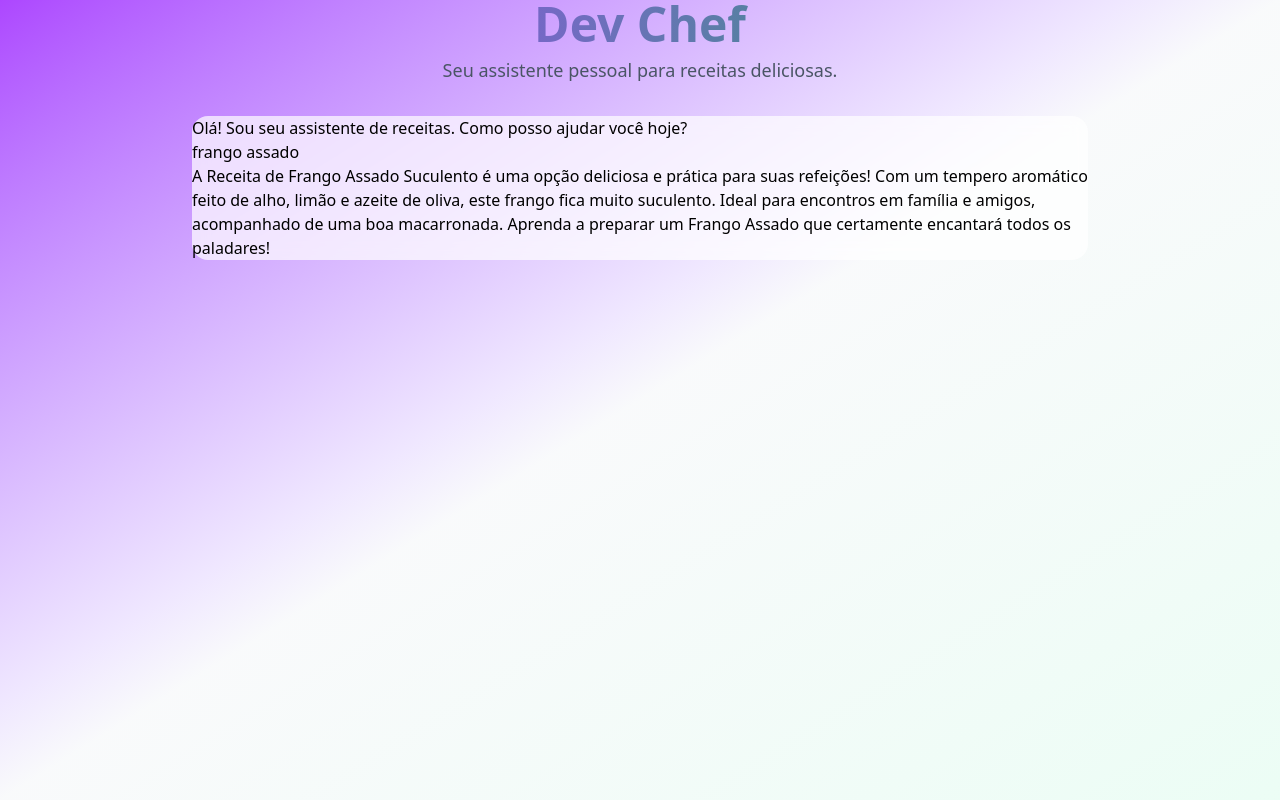
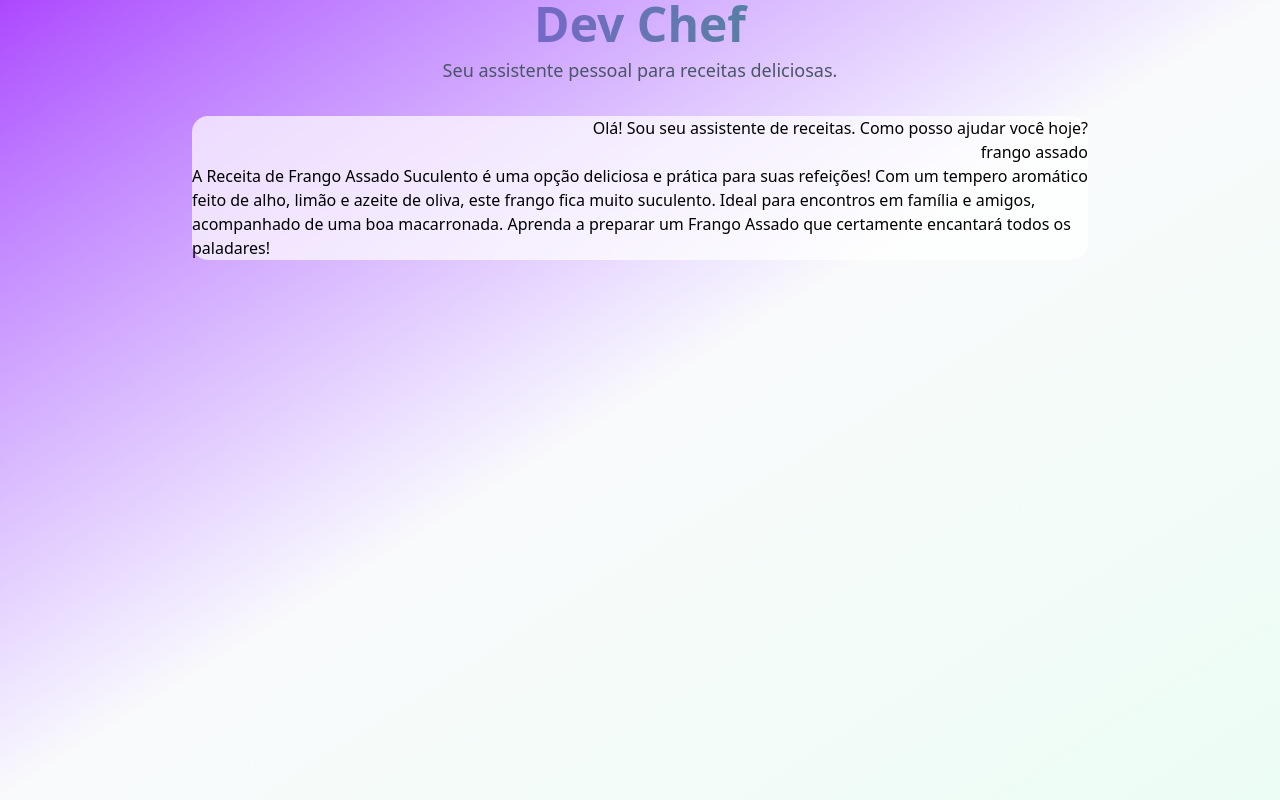
Before and after one commit to ThiagoGomes28/Criando-agente-de-IA, a React (Vite) app in the folder interface-receitas/: page / in a window 1280 px wide. Built offline with nearby package versions, Linux system fonts and the light colour scheme.

Commit message:
Add: Adicionar Mensagem.jsx

```diff
--- a/interface-receitas/src/components/ListaMessagens.jsx
+++ b/interface-receitas/src/components/ListaMessagens.jsx
@@ -1,11 +1,11 @@
-
+import Mensagem from "./Mensagem"
 
 const ListaMessagens = ({mensagens}) => {
 
     return (
        <div>
             {mensagens.map(mensagem => (
-                <div key={mensagem.id}>{mensagem.texto}</div>
+                <Mensagem key={mensagem.id} mensagem={mensagem}/>
             ))}
        </div>
     )
--- /dev/null
+++ b/interface-receitas/src/components/Mensagem.jsx
@@ -0,0 +1,15 @@
+
+
+const Mensagem = ({mensagem}) => {
+const isBot = mensagem.remetente === 'bot'
+
+    return (
+        <div className={`flex ${isBot ? 'justify-start' : 'justify-end'}`}>
+            <div>
+                <p>{mensagem.texto}</p>
+            </div>
+        </div>
+    )
+}
+
+export default Mensagem
```
